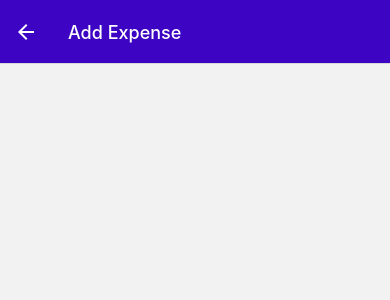
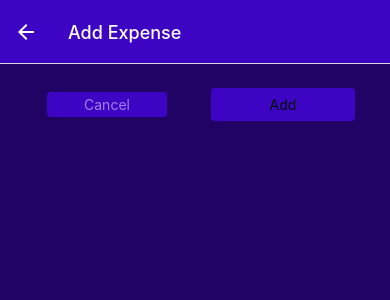
Before and after one commit to Zajjaj-Khan/Expense_Tracker_RN, a React Native app: screen /ManageExpense in a window 390 px wide. Shown: the top 300 px of the page. Built offline with nearby package versions, Linux system fonts and the light colour scheme.

Commit message:
Added context to the app

```diff
--- /dev/null
+++ b/components/Ui/Buttons.js
@@ -0,0 +1,44 @@
+import { Pressable, StyleSheet, Text, View } from 'react-native'
+import React from 'react'
+import { Children } from 'react/cjs/react.production.min'
+import { GlobalStyles } from '../../constants/styles'
+
+const Buttons = ({children,onPress,mode,style}) => {
+  return (
+    <View style={style}>
+      <Pressable  onPress={onPress} style={({pressed})=> pressed && styles.pressed} >
+        <View style={[styles.button,mode== 'flat' && styles.flat,style]}>
+            <Text style={[styles.button,mode=='flat' && styles.flatText,style]}>{children}</Text>
+        </View>
+      </Pressable>
+    </View>
+  )
+}
+
+export default Buttons
+
+const styles = StyleSheet.create({
+    button:{
+        borderRadius:4,
+        padding:4,
+        backgroundColor: GlobalStyles.colors.primary500
+    },
+    flat:{
+        backgroundColor:'transparent',
+    },
+    buttonText:{
+        color:'white',
+        textAlign:'center',
+    },
+    flatText:{
+        color:GlobalStyles.colors.primary200,
+    },
+    pressed:{
+        opacity:0.75,
+        backgroundColor:GlobalStyles.colors.primary100,
+        borderRadius:4,
+
+    }
+
+
+})
--- a/screens/ManageExpense.js
+++ b/screens/ManageExpense.js
@@ -1,7 +1,8 @@
 import { StyleSheet, Text, View } from "react-native";
 import React, { useLayoutEffect } from "react";
 import { GlobalStyles } from "../constants/styles";
-import IconButton  from "../components/Ui/IconButton";
+import IconButton from "../components/Ui/IconButton";
+import Buttons from "../components/Ui/Buttons";
 const ManageExpense = ({ route, navigation }) => {
   const editedExpenseID = route.params?.expenseId;
 
@@ -11,16 +12,34 @@
       title: isEditing ? "Edit Expense" : "Add Expense",
     });
   }, [navigation, isEditing]);
-  function deleteExpenseHandler() {}
+  function deleteExpenseHandler() {
+    navigation.goBack();
+  }
+  function cancelHandler() {
+    navigation.goBack();
+  }
+  function confirmHandler() {
+    navigation.goBack();
+  }
   return (
-    <View>
+    <View style={styles.container}>
+      <View style={styles.buttons}>
+        <Buttons style={styles.button} mode="flat" onPress={cancelHandler}>
+          Cancel
+        </Buttons>
+        <Buttons style={styles.button} onPress={confirmHandler}>
+          {isEditing ? "Update" : "Add"}
+        </Buttons>
+      </View>
       {isEditing && (
+        <View style={styles.deleteContainer}>
           <IconButton
             icon="trash"
             color={GlobalStyles.colors.error500}
             size={36}
             onPress={deleteExpenseHandler}
           />
+        </View>
       )}
     </View>
   );
@@ -28,4 +47,27 @@
 
 export default ManageExpense;
 
-const styles = StyleSheet.create({});
+const styles = StyleSheet.create({
+  container: {
+    flex: 1,
+    padding: 24,
+    backgroundColor: GlobalStyles.colors.primary800,
+  },
+  deleteContainer: {
+    marginTop: 16,
+    paddingTop: 8,
+    borderTopWidth: 2,
+    borderTopColor: GlobalStyles.colors.primary200,
+    alignItems: "center",
+  },
+  buttons: {
+    flexDirection: "row",
+    justifyContent: "center",
+    alignItems: "center",
+  },
+  button: {
+    minWidth: 120,
+    marginHorizontal: 8,
+    textAlign: "center",
+  },
+});
```
Also changed, not shown: store/expense-context.js (added, +33 -0 lines). Lines whose indentation alone changed are shown as unchanged.
